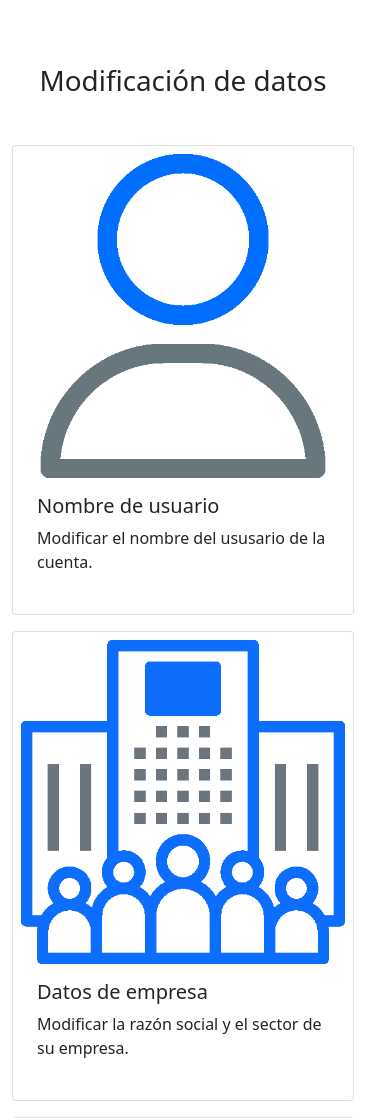
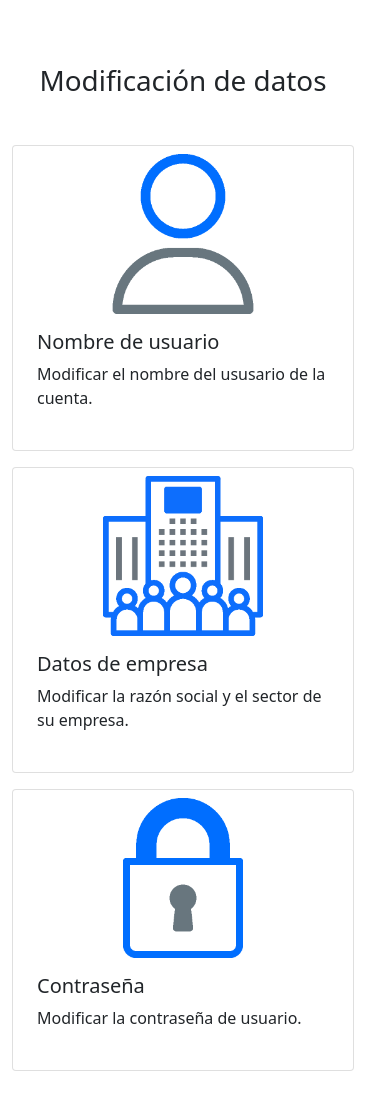
Before and after one commit to AitorSanRod/communityRiskAnalytics, a PHP site: page /pages/modificarDatosUsuario.html in a window 390 px wide. Shown: the part 137-1255 px from the top of the page. Run offline with PHP 8.4, Linux system fonts and the light colour scheme.

Commit message:
Responsive tarjetas

```diff
--- a/js/componentes.js
+++ b/js/componentes.js
@@ -202,9 +202,9 @@ function tarjetaPequena(urlImagen, titulo, descripcion, idModalQueAbre) {
   tarjeta.setAttribute('data-bs-toggle', 'modal');
 
   contenidoTarjeta.className = 'row';
-  divImg.className = 'col-md-4';
+  divImg.className = 'col-md-4 datosTarjeta';
   imagenTarjeta.src = urlImagen;
-  imagenTarjeta.className = 'img-fluid rounded-start';
+  imagenTarjeta.className = 'img-fluid rounded-start imagenTarjeta';
   imagenTarjeta.alt = 'iconos de la documentación de bootstrap.';
 
   divImg.appendChild(imagenTarjeta);
--- a/styles/modificacionDeDatos.css
+++ b/styles/modificacionDeDatos.css
@@ -15,4 +15,14 @@
         display: flex !important;
         justify-content: center !important;
     }
+
+    .datosTarjeta{
+        display: flex !important;
+        justify-content: center !important;
+    }
+
+    .imagenTarjeta {
+        width: 10rem;
+        height: auto;
+    }
 }
```
